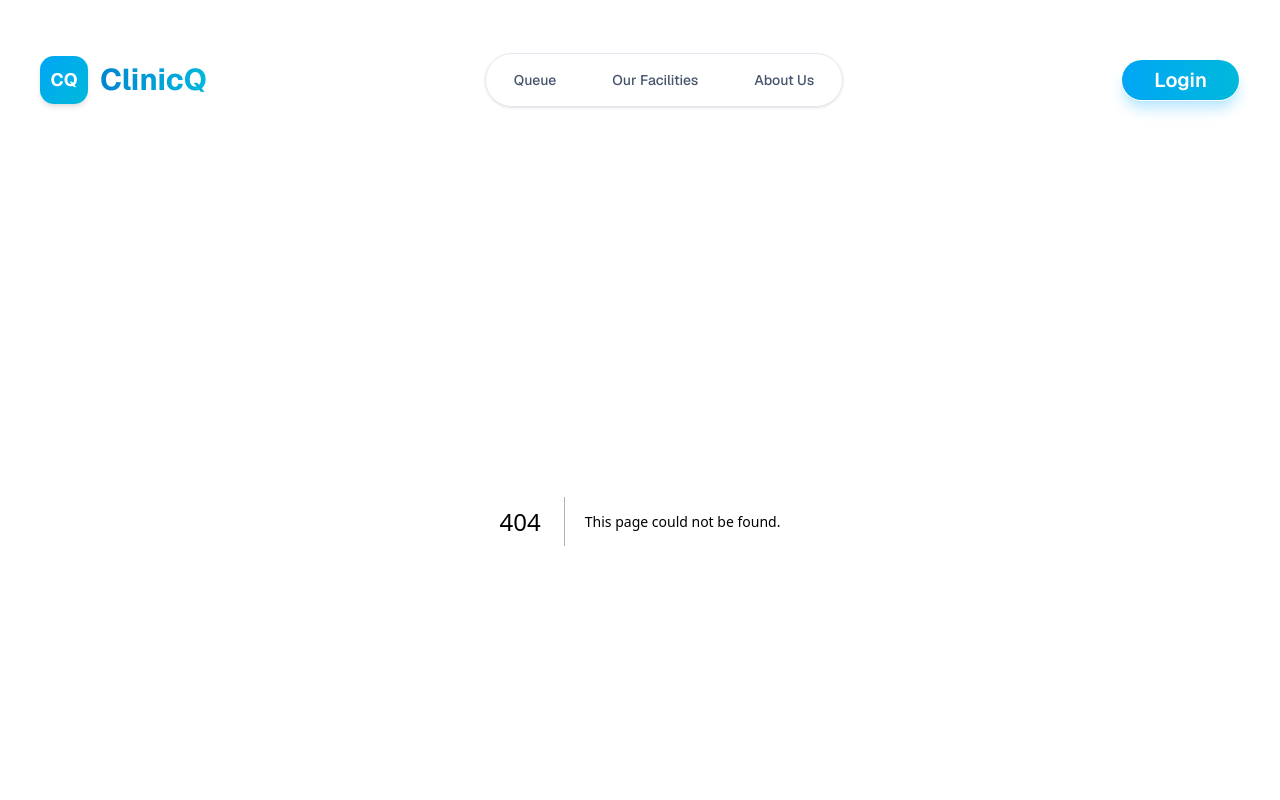
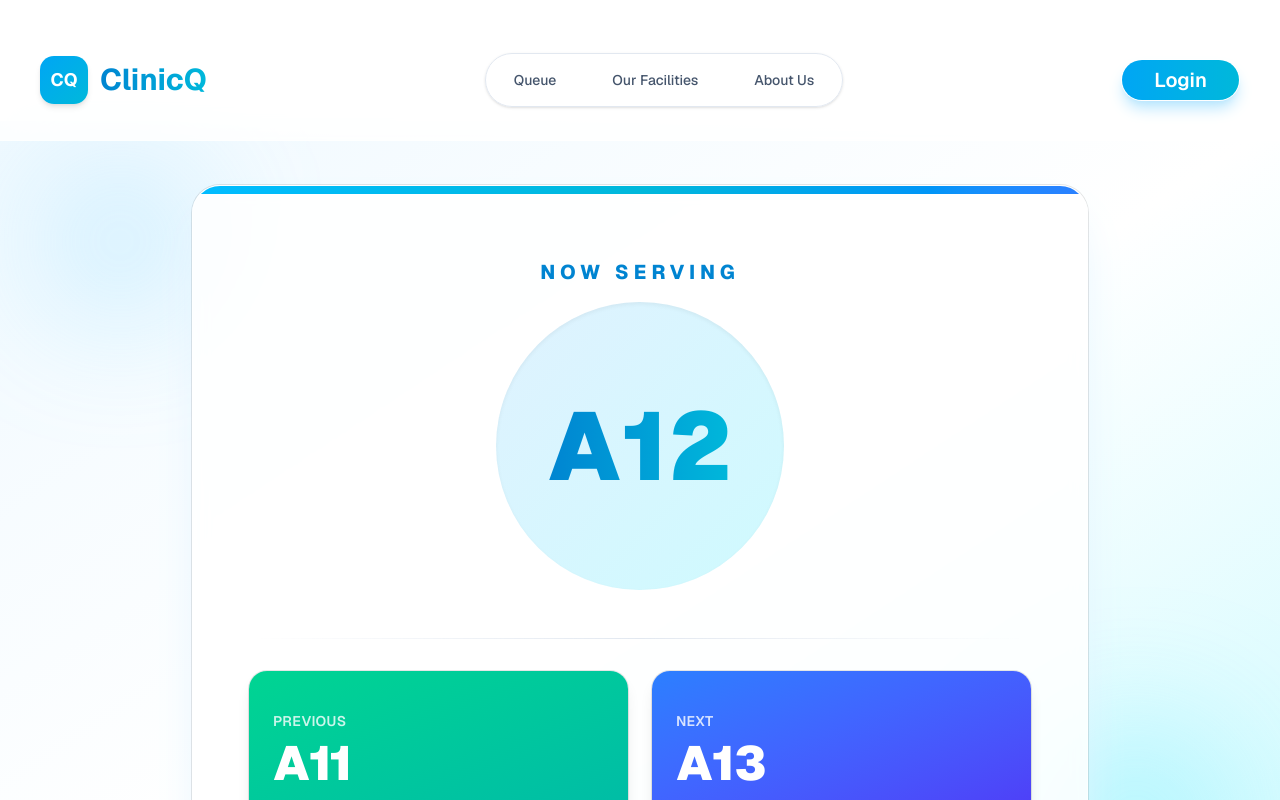
Before and after one commit to HimashaNethmini/clinic-queue-frontend, a Next.js app: page /queue in a window 1280 px wide. Before the commit this address had no page. Shown: the top 800 px of the page. Built offline with nearby package versions, Linux system fonts and the light colour scheme.

Commit message:
fix: changed routes and components

```diff
--- a/app/page.tsx
+++ b/app/page.tsx
@@ -1,9 +1,13 @@
-import Queue from '@/components/Queue'
+
 
 
 const page = () => {
   return (
-    <Queue />
+    <div className="flex h-screen w-full items-center justify-center">
+      <h1 className="text-4xl font-bold text-slate-700">
+        Welcome to ClinicQ - Your Queue Management Solution!
+      </h1>
+    </div>
   )
 }
 
--- /dev/null
+++ b/app/queue/page.tsx
@@ -0,0 +1,68 @@
+import React from 'react'
+import { Button } from "@/components/ui/button";
+import { Card, CardContent } from "@/components/ui/card";
+
+const Queue = () => {
+
+  const queue = {
+    current: "A12",
+    previous: "A11",
+    next: "A13",
+  };
+
+  return (
+    <main className="min-h-screen bg-gradient-to-br from-sky-50 via-white to-cyan-100 text-slate-900">
+      <section className="relative mx-auto flex max-w-7xl items-center justify-center overflow-hidden px-6 py-16 lg:min-h-[calc(100vh-80px)] lg:px-10">
+        {/* Decorative background */}
+        <div className="absolute left-10 top-10 h-40 w-40 rounded-full bg-sky-300/30 blur-3xl" />
+        <div className="absolute bottom-10 right-10 h-52 w-52 rounded-full bg-cyan-300/30 blur-3xl" />
+
+        <Card className="relative w-full max-w-4xl overflow-hidden rounded-[28px] border border-white/60 bg-white/85 shadow-2xl shadow-sky-100 backdrop-blur">
+          <div className="absolute inset-x-0 top-0 h-2 bg-gradient-to-r from-sky-400 via-cyan-500 to-blue-500" />
+
+          <CardContent className="px-8 py-14 md:px-14">
+            <div className="flex flex-col items-center text-center">
+              <p className="mb-4 text-sm  font-extrabold uppercase tracking-[0.25em] text-sky-600 text-xl">
+                Now Serving
+              </p>
+
+              <div className="relative mb-12 flex h-56 w-56 items-center justify-center rounded-full bg-gradient-to-br from-sky-100 to-cyan-100 shadow-inner md:h-72 md:w-72">
+                <span className="bg-gradient-to-r from-sky-600 to-cyan-500 bg-clip-text text-7xl font-black text-transparent md:text-8xl">
+                  {queue.current}
+                </span>
+              </div>
+            </div>
+
+            <div className="mx-auto mb-8 h-px max-w-3xl bg-gradient-to-r from-transparent via-slate-200 to-transparent" />
+
+            <div className="grid gap-6 md:grid-cols-2">
+              <Card className="rounded-2xl border-0 bg-gradient-to-br from-emerald-400 to-teal-500 text-white shadow-lg transition hover:-translate-y-1">
+                <CardContent className="px-6 py-6">
+                  <p className="text-sm font-semibold uppercase tracking-wide text-white/80">
+                    Previous
+                  </p>
+                  <div className="mt-2 text-5xl font-black tracking-tight">
+                    {queue.previous}
+                  </div>
+                </CardContent>
+              </Card>
+
+              <Card className="rounded-2xl border-0 bg-gradient-to-br from-blue-500 to-indigo-600 text-white shadow-lg transition hover:-translate-y-1">
+                <CardContent className="px-6 py-6">
+                  <p className="text-sm font-semibold uppercase tracking-wide text-white/80">
+                    Next
+                  </p>
+                  <div className="mt-2 text-5xl font-black tracking-tight">
+                    {queue.next}
+                  </div>
+                </CardContent>
+              </Card>
+            </div>
+          </CardContent>
+        </Card>
+      </section>
+   </main>
+  );
+}
+
+export default Queue
--- a/components/Navbar.tsx
+++ b/components/Navbar.tsx
@@ -17,18 +17,18 @@ const Navbar = () => {
 
           {/* Navigation */}
           <nav className="hidden items-center gap-4 rounded-full border border-slate-200 bg-white/70 px-2 py-2 shadow-sm md:flex">
-            <a
-              href="#"
+            <Link
+              href="/queue"
               className="rounded-full px-5 py-2 text-sm font-medium text-slate-600 transition hover:bg-sky-50 hover:text-sky-700"
             >
               Queue
-            </a>
-            <a
+            </Link>
+            <Link
               href="#"
               className="rounded-full px-5 py-2 text-sm font-medium text-slate-600 transition hover:bg-sky-50 hover:text-sky-700"
             >
               Our Facilities
-            </a>
+            </Link>
             <Link
               href="/about"
               className="rounded-full px-5 py-2 text-sm font-medium text-slate-600 transition hover:bg-cyan-50 hover:text-cyan-700"
@@ -47,15 +47,17 @@ const Navbar = () => {
 
         {/* Mobile Navigation */}
         <nav className="flex items-center justify-center gap-3 border-t border-slate-200 px-4 py-3 md:hidden">
-          <a
+          <Link
             href="#"
             className="rounded-full bg-gradient-to-r from-sky-500 to-cyan-500 px-4 py-2 text-md font-semibold text-white"
           >
             Queue
-          </a>
-          <a className="rounded-full px-4 py-2 text-md font-semibold text-slate-600">
+          </Link>
+          <Link
+            href="#"
+            className="rounded-full px-4 py-2 text-md font-semibold text-slate-600">
             Our Facilities
-          </a>
+          </Link>
           <Link
             href="/about"
             className="rounded-full px-4 py-2 text-md font-semibold text-slate-600">
```
